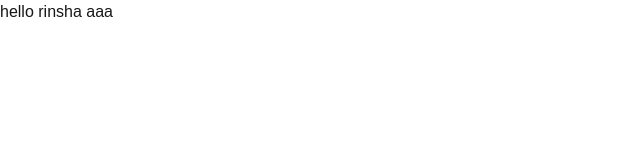
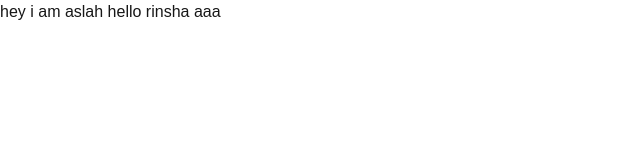
Before and after one commit to Aslah7070/exam_platform, a Next.js app: page / in a window 1280 px wide. Shown: the top 160 px of the page, without its empty margins (0-640 px from the left). Built offline with nearby package versions, Linux system fonts and the light colour scheme.

Commit message:
add name

```diff
--- a/src/app/page.tsx
+++ b/src/app/page.tsx
@@ -3,6 +3,7 @@
 export default function Home() {
   return (
     <h1>
+      hey i am aslah
       hello rinsha aaa
     </h1>
   );
```
